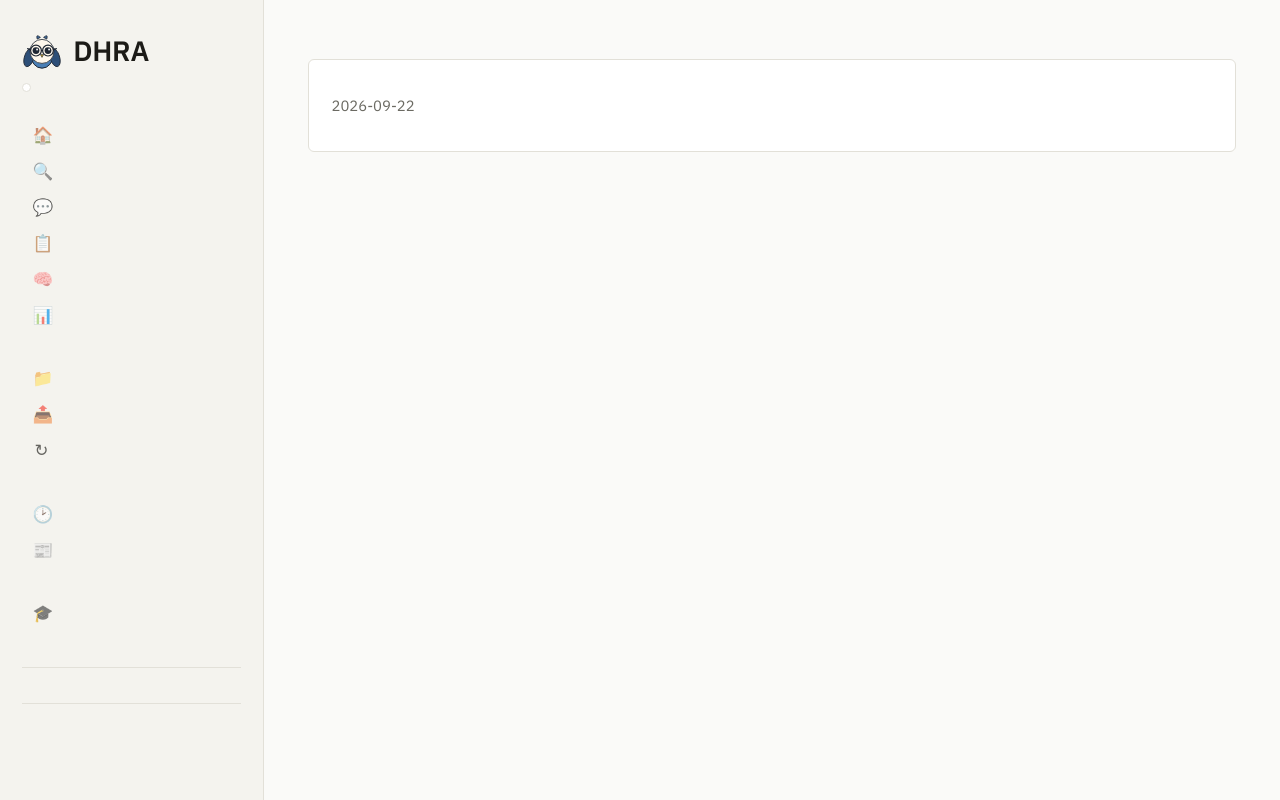
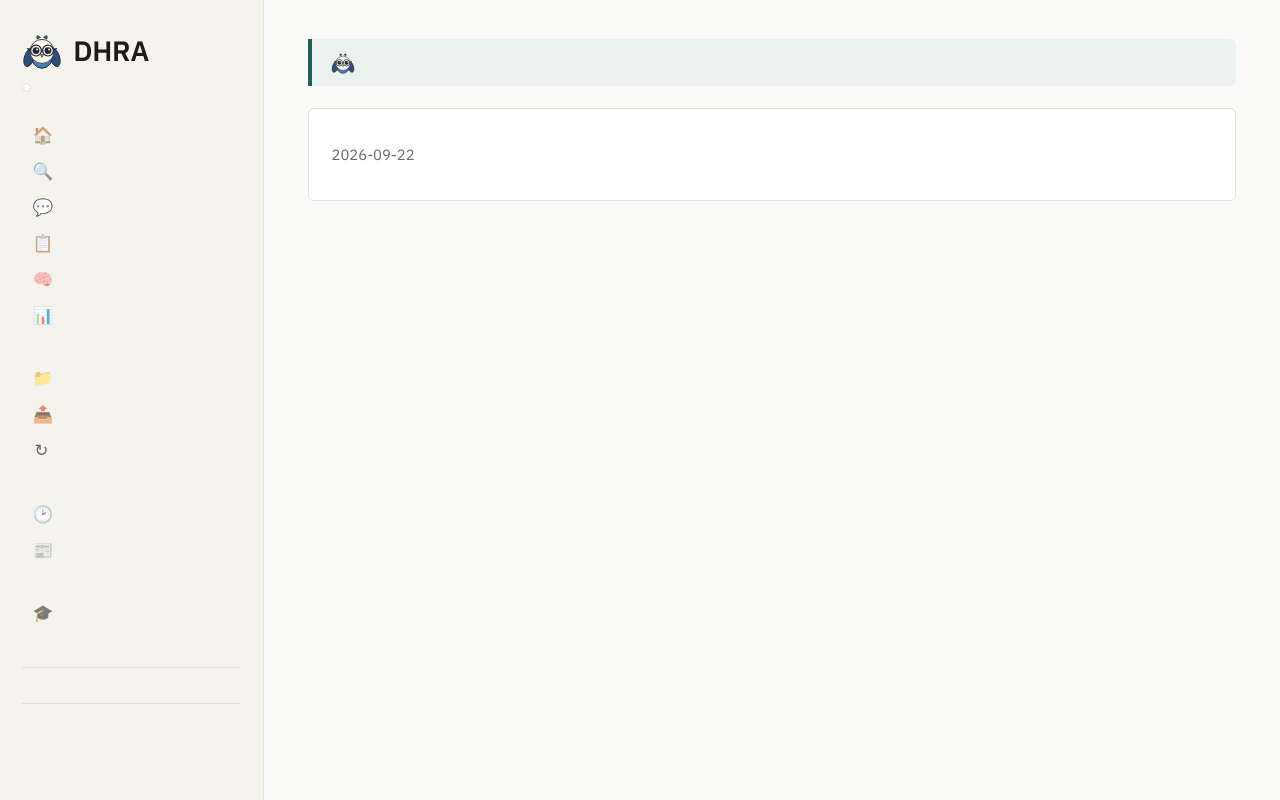
Before and after one commit to Kutlu24/dhra, a FastAPI app: template src/dhra/web/templates/blog.html in a window 1280 px wide. Run offline with FastAPI, Linux system fonts and the light colour scheme; the template is opened without the code that fills it, so the values that code supplies are empty.

Commit message:
Give the tagline a visual card treatment
Plain colored italic text read as an afterthought. Give it a tinted
background, left accent border, and the logo icon so it reads as a
distinct branded element, not just another line of text.

Co-Authored-By: Claude Sonnet 5 <noreply@anthropic.com>

```diff
--- a/src/dhra/web/static/css/dhra.css
+++ b/src/dhra/web/static/css/dhra.css
@@ -89,9 +89,13 @@ body {
    floating fixed over the page, disconnected from the rest of the
    layout. ---- */
 .brand-tagline {
-  font-family: var(--font-serif); font-style: italic; font-size: 1.1rem; font-weight: 600;
-  color: var(--accent); margin: 0 0 1.1rem; line-height: 1.4;
+  display: flex; align-items: center; gap: .65rem;
+  font-family: var(--font-serif); font-style: italic; font-size: 1.15rem; font-weight: 600;
+  color: var(--accent); margin: 0 0 1.25rem; line-height: 1.4;
+  background: var(--accent-soft); border-left: 4px solid var(--accent);
+  border-radius: 0 var(--radius) var(--radius) 0; padding: .65rem 1.1rem;
 }
+.brand-tagline-icon { flex: none; width: 24px; height: 24px; }
 .top-bar { display: flex; align-items: flex-start; gap: 1rem; justify-content: flex-end; margin-bottom: 1.25rem; }
 .top-bar .demo-banner { flex: 1 1 auto; margin: 0; }
 /* deliberately not the site's own muted archive palette -- a real blue
--- a/src/dhra/web/templates/base.html
+++ b/src/dhra/web/templates/base.html
@@ -73,7 +73,7 @@
   <div class="corpus-version">{{ t('footer.corpus') }} {{ corpus_version if corpus_version is defined else '' }}</div>
 </aside>
 <main>
-<p class="brand-tagline">{{ t('app.tagline') | safe }}</p>
+<p class="brand-tagline"><img src="/static/logo.svg" alt="" class="brand-tagline-icon" width="24" height="24">{{ t('app.tagline') | safe }}</p>
 {% if (demo_banner is defined and demo_banner) or (accounts_enabled is defined and accounts_enabled) %}
 <div class="top-bar">
   {% if demo_banner is defined and demo_banner %}
```
